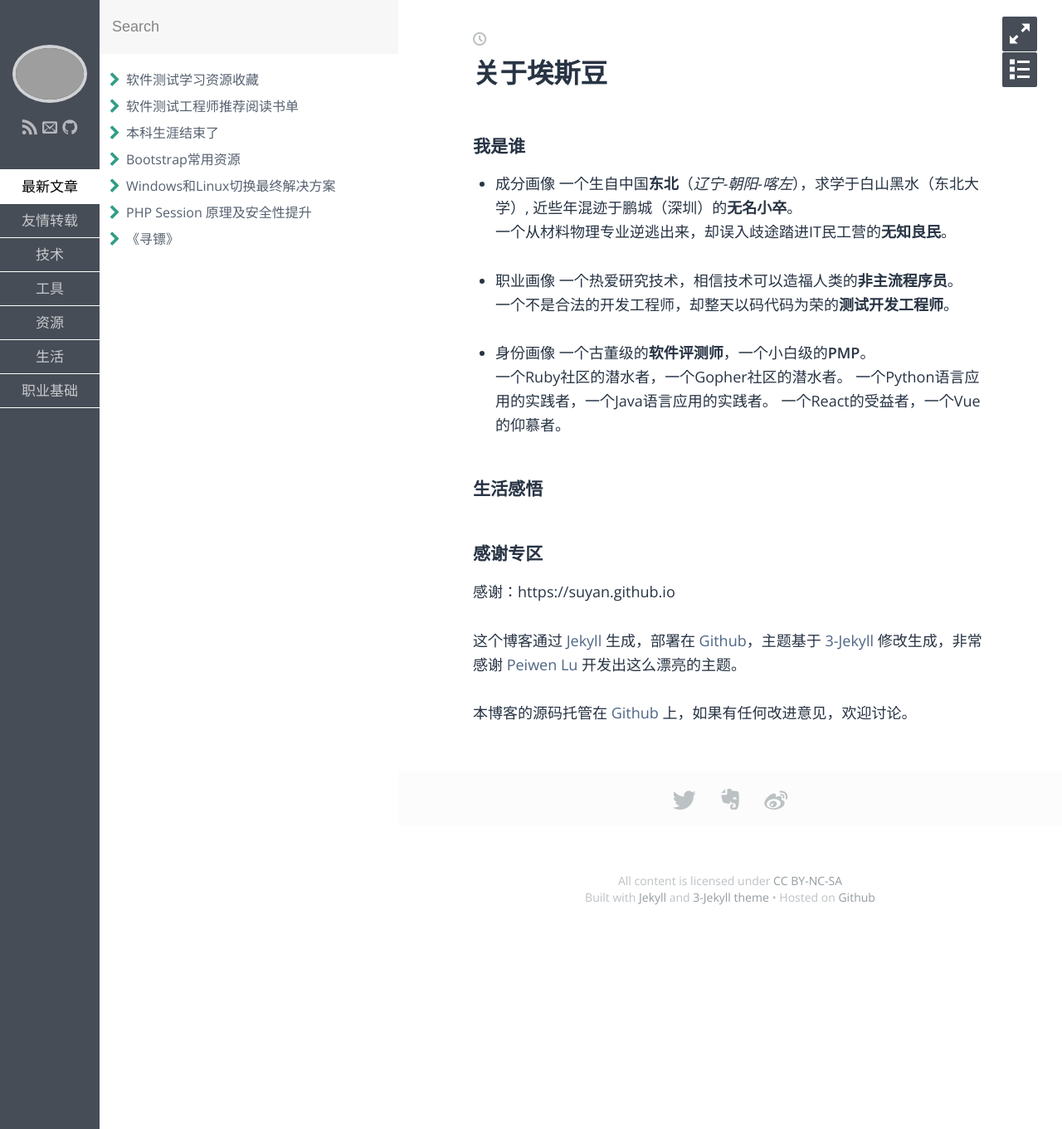
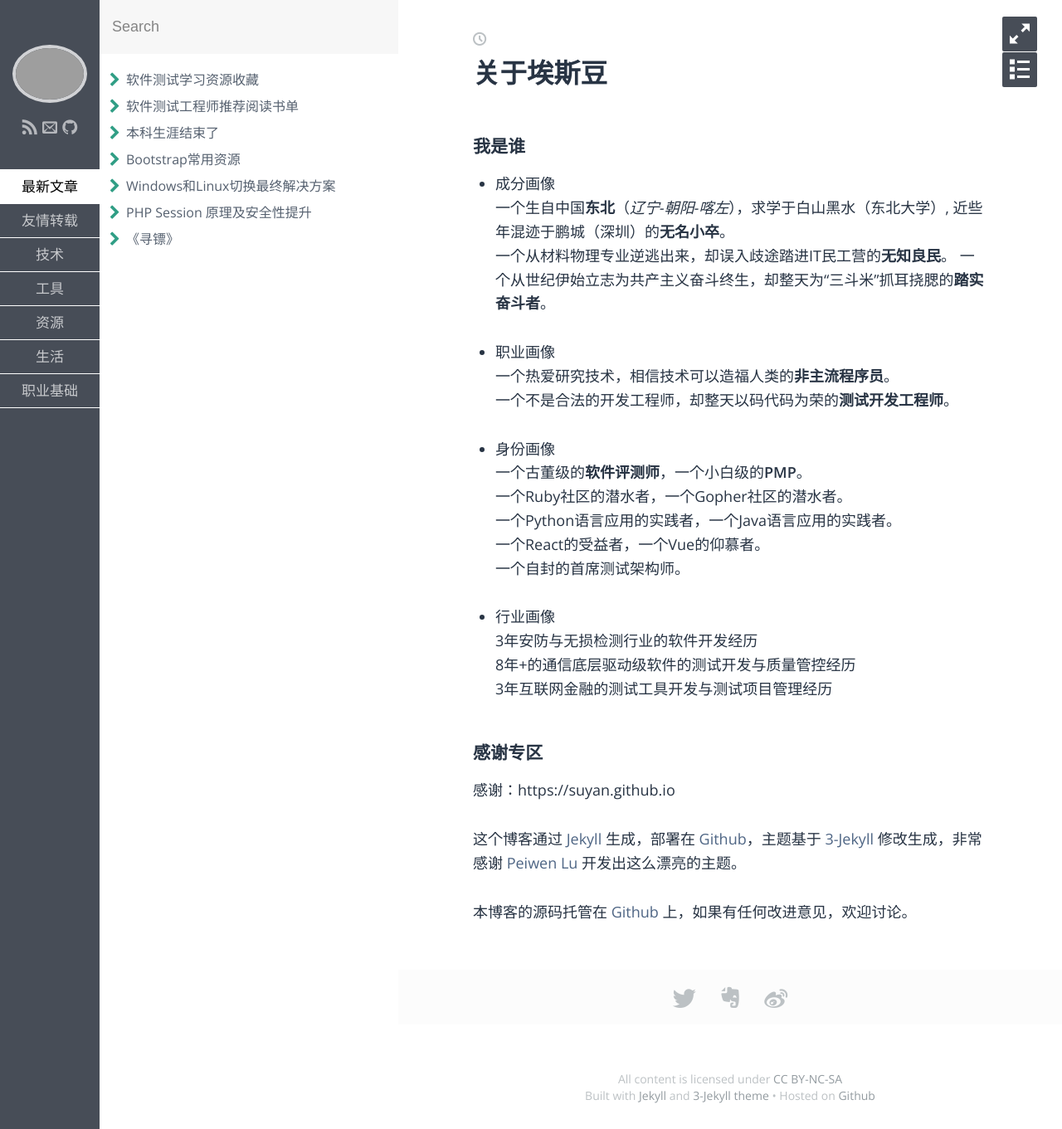
Before and after one commit to AceDou/acedou.github.io, a Jekyll site: the page built from index.md, in a window 1280 px wide. Shown: the whole page at 83% size. Built offline with Jekyll 4.4.1, drawn with Linux system fonts in a browser that asks for light colours; some web fonts are replaced.

Commit message:
Update index.md

```diff
--- a/index.md
+++ b/index.md
@@ -10,6 +10,7 @@ keywords: 埃斯豆，窦献策，AceDou
 * 成分画像
 一个生自中国**东北**（*辽宁-朝阳-喀左*），求学于白山黑水（东北大学）, 近些年混迹于鹏城（深圳）的**无名小卒**。
 一个从材料物理专业逆逃出来，却误入歧途踏进IT民工营的**无知良民**。
+一个从世纪伊始立志为共产主义奋斗终生，却整天为“三斗米”抓耳挠腮的**踏实奋斗者**。
 
 * 职业画像
 一个热爱研究技术，相信技术可以造福人类的**非主流程序员**。
@@ -20,10 +21,12 @@ keywords: 埃斯豆，窦献策，AceDou
 一个Ruby社区的潜水者，一个Gopher社区的潜水者。
 一个Python语言应用的实践者，一个Java语言应用的实践者。
 一个React的受益者，一个Vue的仰慕者。
+一个自封的首席测试架构师。
 
-### 生活感悟
-
-
+* 行业画像
+3年安防与无损检测行业的软件开发经历
+8年+的通信底层驱动级软件的测试开发与质量管控经历
+3年互联网金融的测试工具开发与测试项目管理经历
 
 ### 感谢专区
 感谢：https://suyan.github.io
```
